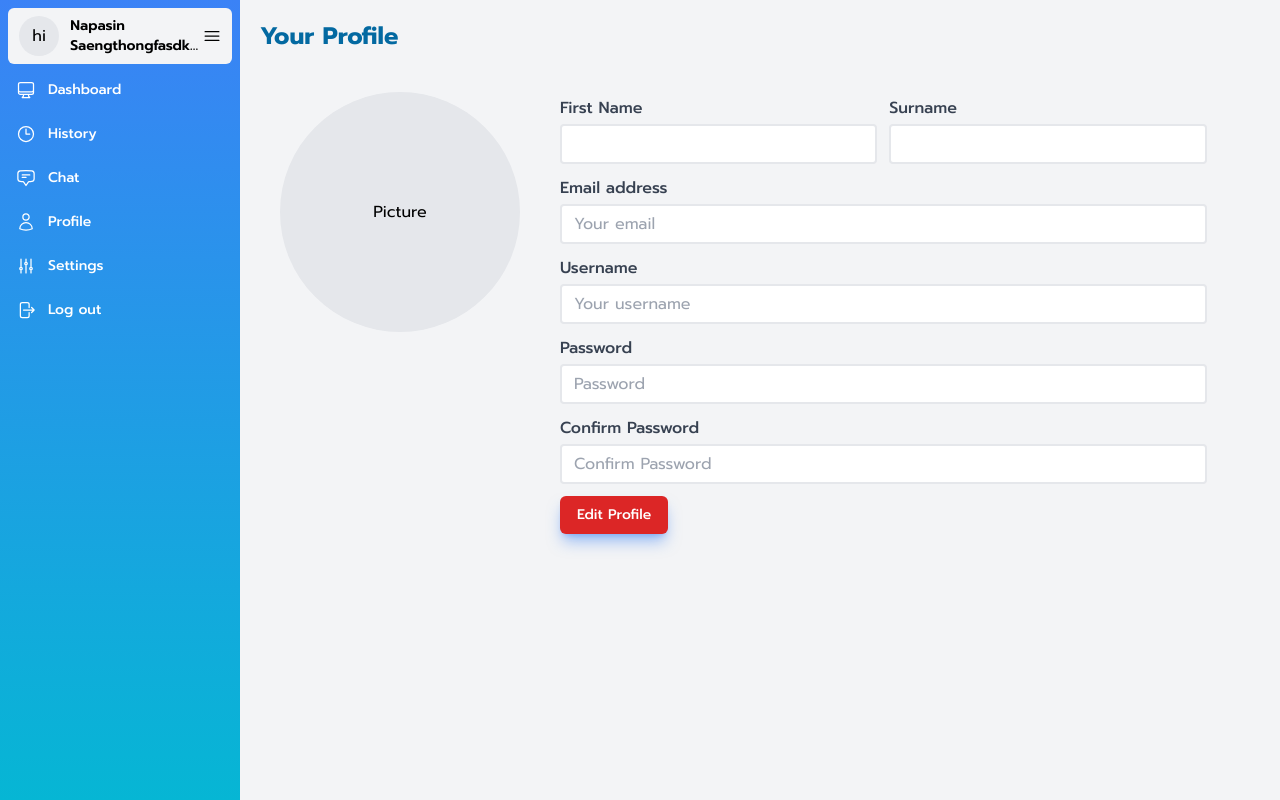
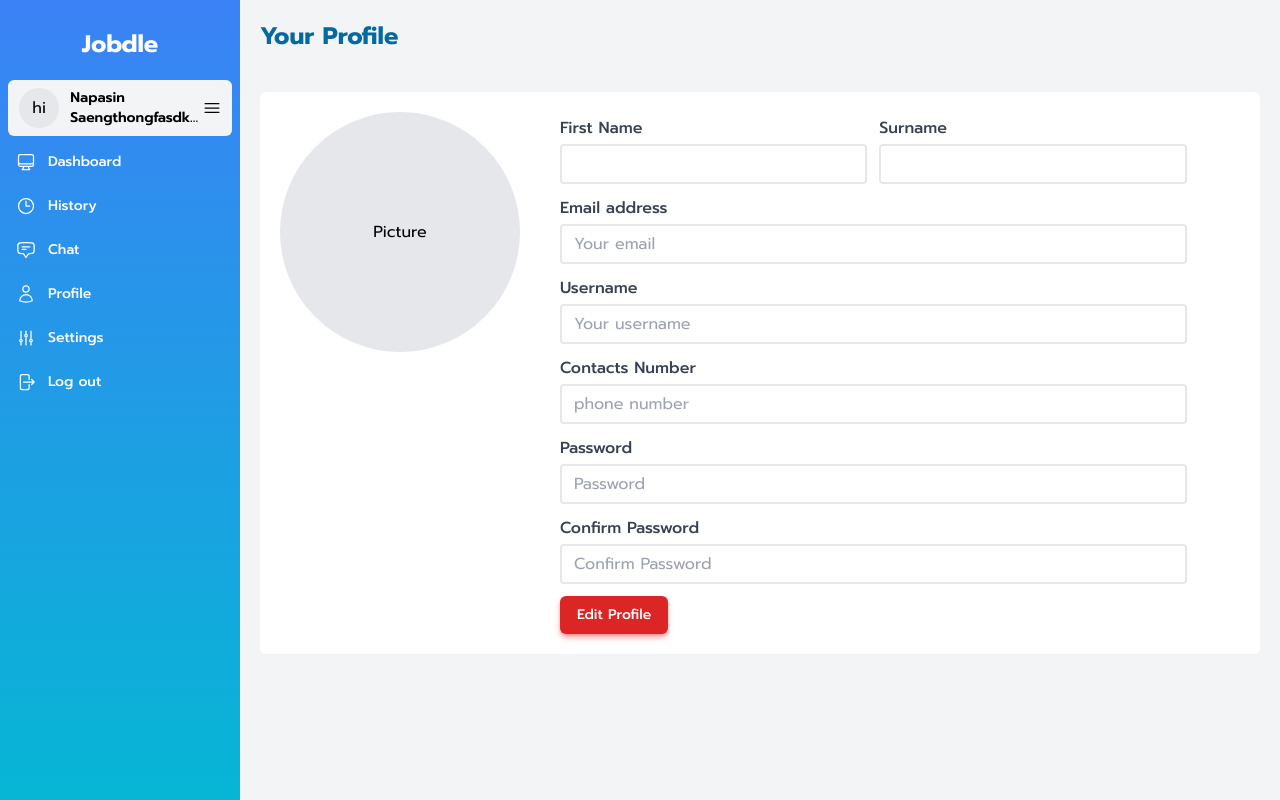
Before and after one commit to beamuu/jobdle-frontend, a Next.js app: page /profile in a window 1280 px wide. Built offline with nearby package versions, Linux system fonts and the light colour scheme.

Commit message:
add logo & edit some prob

```diff
--- a/components/Dashboard.tsx
+++ b/components/Dashboard.tsx
@@ -1,6 +1,5 @@
 import { ChevronLeftIcon, ChevronRightIcon } from "@heroicons/react/24/outline";
 import React from "react";
-import Navbar from "./Navbar";
 
 const Dashboard = () => {
   const JobDescription = [
--- a/components/Sidebar.tsx
+++ b/components/Sidebar.tsx
@@ -68,8 +68,7 @@ const Sidebar: NextPage = () => {
       </div>
       {/* mobile list menu */}
       <div
-        className={`absolute bg-white shadow-lg min-w-screen ${
-          !open.Navbar && "-translate-y-full"
+        className={`absolute bg-white shadow-lg min-w-screen ${!open.Navbar && "-translate-y-full"
           } duration-200 md:hidden inset-x-0 top-14`}
       >
         {menus.map((menu) => (
@@ -85,15 +84,16 @@ const Sidebar: NextPage = () => {
 
       {/* Sidebar menu*/}
       <div
-        className={`${
-          open.Sidebar ? "w-60" : "w-16"
-        } relative duration-200 min-h-screen md:flex hidden bg-gradient-to-t from-cyan-500 to-blue-500 md:translate-x-0 p-2 justify-center`}
+        className={`${open.Sidebar ? "w-60" : "w-16"
+          } relative duration-200 min-h-screen md:flex md:flex-col hidden bg-gradient-to-t from-cyan-500 to-blue-500 md:translate-x-0 p-2`}
       >
+        <div className="flex justify-center items-center py-5">
+          <a className={`${open.Sidebar ? "text-2xl" : "text-sm"} font-bold text-white`} href="/">Jobdle</a>
+        </div>
         <div>
           {/* Sidebar-header */}
           <div
-            className={`${
-              open.Sidebar
+            className={`${open.Sidebar
               ? "grid grid-cols-9 p-2 items-center"
               : "flex flex-col-reverse space-y-2 pb-2 px-1"
               } bg-gray-100 rounded-md`}
@@ -105,8 +105,7 @@ const Sidebar: NextPage = () => {
             </div>
             <div className="col-span-6">
               <p
-                className={`${
-                  !open.Sidebar && "hidden"
+                className={`${!open.Sidebar && "hidden"
                   } font-semibold text-sm text-ellipsis overflow-hidden pl-2 hover:text-clip`}
               >
                 Napasin Saengthongfasdkjnfsalkdfknfldk
@@ -126,8 +125,7 @@ const Sidebar: NextPage = () => {
                 <a
                   href={menu.link}
                   key={menu.title}
-                  className={`${
-                    open.Sidebar
+                  className={`${open.Sidebar
                     ? "flex items-center space-x-3"
                     : "flex justify-center"
                     } hover:border p-2 rounded-md font-medium hover:bg-blue-500 focus:shadow-outline`}
--- a/pages/profile.tsx
+++ b/pages/profile.tsx
@@ -1,18 +1,18 @@
 import React from "react";
 
-const myprofile = () => {
+const ProfilePage = () => {
   return (
     <div>
       <div className="block font-bold text-2xl text-sky-700 pb-10">
         Your Profile
       </div>
-      <div className="flex flex-col lg:flex lg:flex-row">
+      <div className="flex flex-col lg:flex lg:flex-row bg-white py-5 rounded-md">
         <div className="flex justify-center px-5">
           <div className="h-60 w-60 bg-gray-200 rounded-full flex justify-center items-center">
             Picture
           </div>
         </div>
-        <div className="pl-5 lg:w-2/3">
+        <div className="px-5 lg:w-2/3">
           <div>
             <div>
               <div className="mb-3 lg:flex">
@@ -63,6 +63,16 @@ const myprofile = () => {
               </div>
               <div className="mb-3">
                 <label className="block font-medium text-gray-700 my-1">
+                  Contacts Number
+                </label>
+                <input
+                  className="border-2 border-gray-200 rounded w-full py-2 px-3 text-gray-700 leading-tight focus:outline-none focus:border-blue-500"
+                  type="text"
+                  placeholder="phone number"
+                />
+              </div>
+              <div className="mb-3">
+                <label className="block font-medium text-gray-700 my-1">
                   Password
                 </label>
                 <input
@@ -82,10 +92,10 @@ const myprofile = () => {
                   placeholder="Confirm Password"
                 />
               </div>
-              <div className="">
+              <div>
                 <button
                   type="submit"
-                  className="rounded-md border border-transparent bg-red-600 py-2 px-4 text-sm font-medium text-white shadow-lg shadow-blue-500/50 hover:bg-red-400"
+                  className="rounded-md border border-transparent bg-red-600 py-2 px-4 text-sm font-medium text-white shadow-md shadow-red-500/50 hover:bg-red-400"
                 >
                   Edit Profile
                 </button>
@@ -98,4 +108,4 @@ const myprofile = () => {
   );
 };
 
-export default myprofile;
+export default ProfilePage;
--- a/pages/signin.tsx
+++ b/pages/signin.tsx
@@ -20,7 +20,7 @@ const SignInPage: SignInPageWithNotLayout = () => {
 
   const handleSignin = async (e: FormEvent) => {
     e.preventDefault();
-    const res = await axios.post(
+    const response = await axios.post(
       "https://www.melivecode.com/api/login",
       {
         username: username,
@@ -32,14 +32,15 @@ const SignInPage: SignInPageWithNotLayout = () => {
         },
       }
     );
-    console.log(res.data);
+    console.log(response.data);
   };
 
   console.log(user);
   return (
-    <div className="bg-blue-200 h-screen w-screen grid justify-items-center">
+    <div className="bg-blue-200 w-full h-screen grid justify-items-center">
       <div className="bg-white sm:w-8/12 md:w-8/12 lg:w-4/12 my-20 p-10 rounded-xl border border-transparent">
         <p className="font-bold text-3xl text-center my-5">Login</p>
+
         <form onSubmit={handleSignin}>
           <div className="mb-3">
             <label className="block font-medium text-gray-700 my-1">
@@ -81,6 +82,7 @@ const SignInPage: SignInPageWithNotLayout = () => {
             </button>
           </div>
         </form>
+
       </div>
     </div>
   );
--- a/pages/signup.tsx
+++ b/pages/signup.tsx
@@ -32,8 +32,8 @@ const SignUpPage: SignUpPageWithNotLayout = () => {
 
   console.log(user);
   return (
-    <div className="bg-blue-200 h-screen w-screen grid justify-items-center">
-      <div className="bg-white w-9/12 my-20 p-10 rounded-xl border border-transparent">
+    <div className="bg-blue-200 h-full w-auto grid justify-items-center">
+      <div className="bg-white w-9/12 my-20 px-10 py-5 rounded-xl border border-transparent">
         <p className="font-bold text-3xl text-center my-5">Sign Up</p>
         <form>
           <div className="mb-3 lg:flex">
```
Lines whose indentation alone changed are shown as unchanged.
